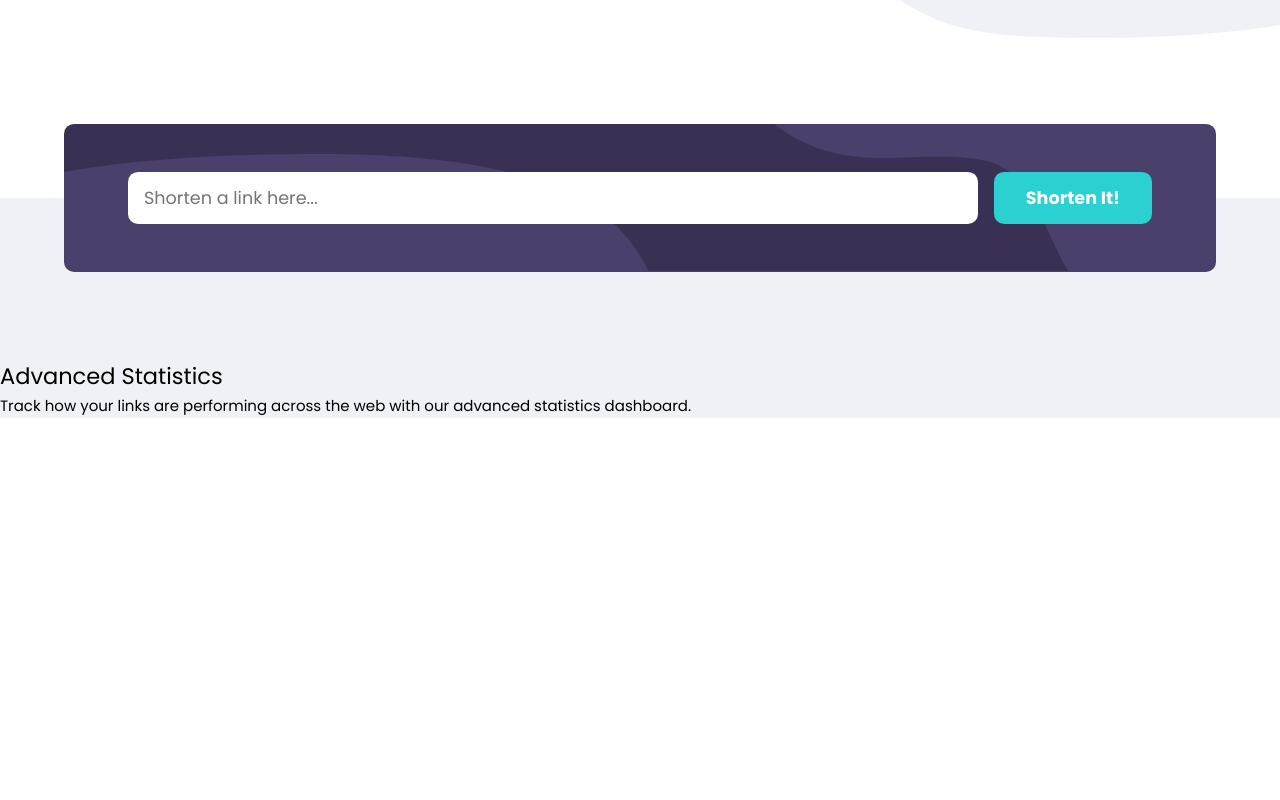
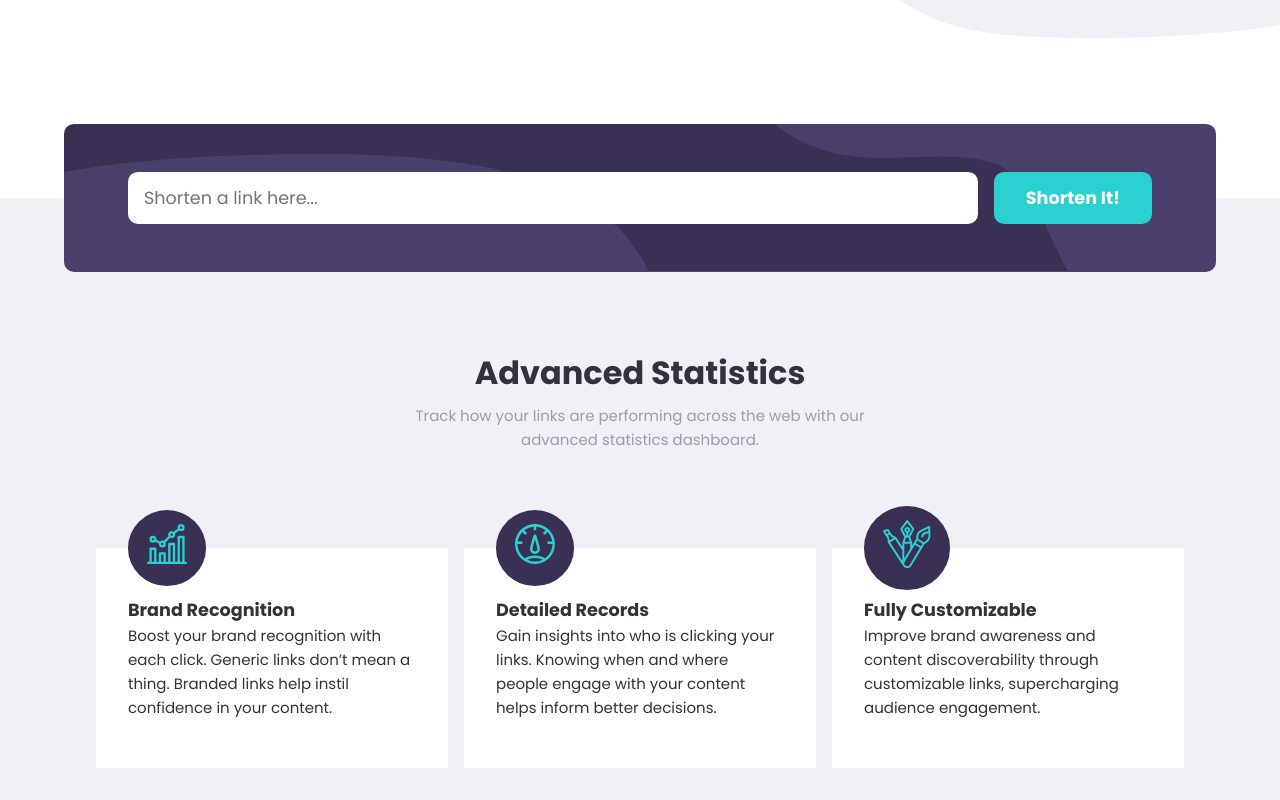
Before and after one commit to elian-dev/short-url-api-landing, a Vue app: page / in a window 1280 px wide. Shown: the part 589-1389 px from the top of the page. Before the commit the page ends 1007 px from the top, so only its background shows below. Built offline with nearby package versions, Linux system fonts and the light colour scheme.

Commit message:
feat: :sparkles: Stats cards components

```diff
--- a/src/assets/styles/main.css
+++ b/src/assets/styles/main.css
@@ -13,6 +13,7 @@ html {
 
   font-family: 'Poppins', sans-serif;
   font-weight: normal;
+  color: #34313d;
 }
 
 @media (min-width: 1024px) {
--- /dev/null
+++ b/src/components/Card.vue
@@ -0,0 +1,44 @@
+<script setup lang="ts">
+defineProps<{
+  img: string
+  imgAlt: string
+  title: string
+  text: string
+}>()
+</script>
+
+<template>
+  <article class="card">
+    <div class="card__thumb">
+      <img :src="img" :alt="imgAlt" srcset="" />
+    </div>
+
+    <h3>{{ title }}</h3>
+    <p>
+      {{ text }}
+    </p>
+  </article>
+</template>
+
+<style>
+.card {
+  background-color: #fff;
+  padding: 3rem 2rem;
+  position: relative;
+}
+
+.card h3 {
+  font-size: 1.1rem;
+  font-weight: 700;
+}
+
+.card__thumb {
+  width: fit-content;
+  background-color: #3a3054;
+  padding: 0.9rem 1.2rem;
+  border-radius: 50%;
+  position: absolute;
+  transform: translateY(-50%);
+  top: 0;
+}
+</style>
--- a/src/components/StatsSection.vue
+++ b/src/components/StatsSection.vue
@@ -1,10 +1,38 @@
+<script setup lang="ts">
+import Card from '@/components/Card.vue'
+import BrandIcon from '@/assets/images/icon-brand-recognition.svg'
+import DetailedIcon from '@/assets/images/icon-detailed-records.svg'
+import FullyIcon from '@/assets/images/icon-fully-customizable.svg'
+</script>
 <template>
   <section class="stats">
     <div class="container content">
       <h2 class="title">Advanced Statistics</h2>
       <p class="text">
-        Track how your links are performing across the web with our advanced statistics dashboard.
+        Track how your links are performing across the web with our <br />
+        advanced statistics dashboard.
       </p>
+
+      <section class="stats-card">
+        <Card
+          :img="BrandIcon"
+          img-alt="Brand recognition"
+          title="Brand Recognition"
+          text="Boost your brand recognition with each click. Generic links don’t mean a thing. Branded links help instil confidence in your content."
+        />
+        <Card
+          :img="DetailedIcon"
+          img-alt="Detailed Records"
+          title="Detailed Records"
+          text="Gain insights into who is clicking your links. Knowing when and where people engage with your content helps inform better decisions."
+        />
+        <Card
+          :img="FullyIcon"
+          img-alt="Fully Customizable"
+          title="Fully Customizable"
+          text="Improve brand awareness and content discoverability through customizable links, supercharging audience engagement."
+        />
+      </section>
     </div>
   </section>
 </template>
@@ -14,4 +42,36 @@
   background-color: #eff1f7;
   padding-top: 10rem;
 }
+
+.stats .content {
+  width: 85%;
+  padding-bottom: 2rem;
+}
+
+.stats .content .title {
+  font-size: 2rem;
+  line-height: 30px;
+  font-weight: 700;
+  text-align: center;
+  padding-bottom: 1rem;
+}
+
+.stats .content .text {
+  text-align: center;
+  color: #9e9aa8;
+  margin: auto;
+}
+
+@media screen and (max-width: 768px) {
+  .stats .content .text br {
+    display: none;
+  }
+}
+
+.stats-card {
+  display: grid;
+  grid-template-columns: repeat(3, 1fr);
+  column-gap: 1rem;
+  margin-top: 6rem;
+}
 </style>
```
